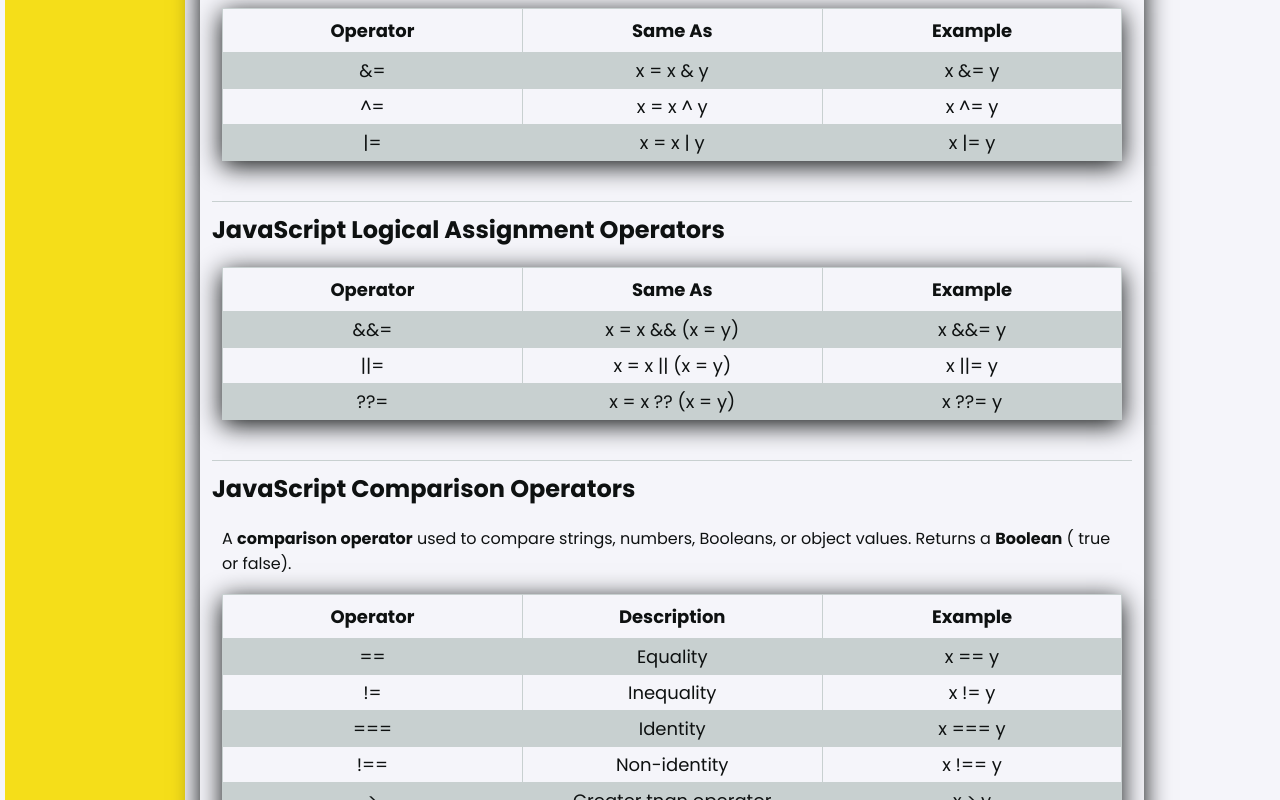
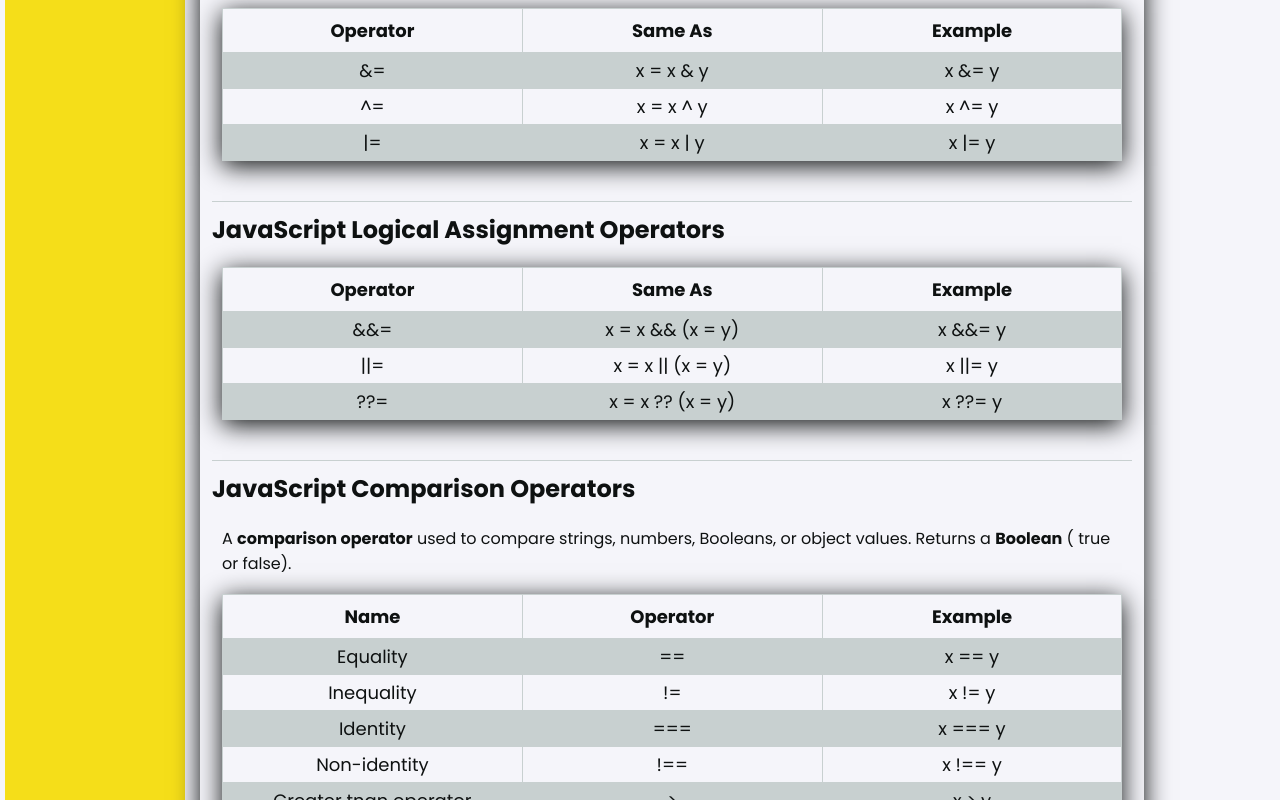
Before and after one commit to MateuszBryczek/Front-end_Template, a React (Create React App) app: page /JavaScript/JavaScriptBasics in a window 1280 px wide. Shown: the part 11200-12000 px from the top of the page. Built offline with nearby package versions, Linux system fonts and the light colour scheme.

Commit message:
content edited

```diff
--- a/src/features/JsPage/Pages/Page1/Articles/JavaScriptOperators.js
+++ b/src/features/JsPage/Pages/Page1/Articles/JavaScriptOperators.js
@@ -7,18 +7,17 @@
     Hint,
 } from "../../../../../common/Section";
 import Table from "../../../../../common/Tabele";
-import CodeSpace from "../../../../CodeSpace/CodeSpace";
 
-const arithmeticColumns = ['Operator', 'Description', 'Example'];
+const arithmeticColumns = ['Name', 'Operator', 'Example'];
 const arithmeticData = [
-    { Operator: '+', Description: 'Addition', Example: 'x + y' },
-    { Operator: '-', Description: 'Subtraction', Example: 'x - y' },
-    { Operator: '*', Description: 'Multiplication', Example: 'x * y' },
-    { Operator: '**', Description: 'Exponentiation', Example: 'x ** y' },
-    { Operator: '/', Description: 'Division', Example: 'x / y' },
-    { Operator: '%', Description: 'Modulus', Example: 'x % y' },
-    { Operator: '++', Description: 'Increment', Example: 'x ++' },
-    { Operator: '--', Description: 'Decrement', Example: 'x --' },
+    { Operator: '+', Name: 'Addition', Example: 'x + y' },
+    { Operator: '-', Name: 'Subtraction', Example: 'x - y' },
+    { Operator: '*', Name: 'Multiplication', Example: 'x * y' },
+    { Operator: '**', Name: 'Exponentiation', Example: 'x ** y' },
+    { Operator: '/', Name: 'Division', Example: 'x / y' },
+    { Operator: '%', Name: 'Modulus', Example: 'x % y' },
+    { Operator: '++', Name: 'Increment', Example: 'x ++' },
+    { Operator: '--', Name: 'Decrement', Example: 'x --' },
 ];
 const assignmentColumns = ['Operator', 'Same As', 'Example'];
 const assignmentData = [
@@ -48,16 +47,16 @@
     { Operator: '||=', 'Same As': 'x = x || (x = y)', Example: 'x ||= y' },
     { Operator: '??=', 'Same As': 'x = x ?? (x = y)', Example: 'x ??= y' },
 ];
-const comparisonColumns = ['Operator', 'Description', 'Example'];
+const comparisonColumns = ['Name', 'Operator', 'Example'];
 const comparisonData = [
-    { Operator: '==', Description: 'Equality', Example: 'x == y' },
-    { Operator: '!=', Description: 'Inequality', Example: 'x != y' },
-    { Operator: '===', Description: 'Identity', Example: 'x === y' },
-    { Operator: '!==', Description: 'Non-identity', Example: 'x !== y' },
-    { Operator: '>', Description: 'Greater tnan operator', Example: 'x > y' },
-    { Operator: '>=', Description: 'Greater tnan or equal', Example: 'x >= y' },
-    { Operator: '<', Description: 'Less than', Example: 'x < y' },
-    { Operator: '<=', Description: 'Less than or equal', Example: 'x <= y' },
+    { Name: 'Equality', Operator: '==', Example: 'x == y' },
+    { Name: 'Inequality', Operator: '!=', Example: 'x != y' },
+    { Name: 'Identity', Operator: '===',Example: 'x === y' },
+    { Name: 'Non-identity', Operator: '!==', Example: 'x !== y' },
+    { Name: 'Greater tnan operator', Operator: '>', Example: 'x > y' },
+    { Name: 'Greater tnan or equal', Operator: '>=', Example: 'x >= y' },
+    { Name: 'Less than', Operator: '<', Example: 'x < y' },
+    { Name: 'Less than or equal', Operator: '<=', Example: 'x <= y' },
 ];
 const logicalColumns = ['Name', 'Operator', 'Usage'];
 const logicalData = [
@@ -67,10 +66,10 @@
 ];
 const bitwiseColumns = ['Name', 'Operator', 'Usage'];
 const bitwiseData = [
-    { Name: 'AND', Operator: '&', Usage: '' },
-    { Name: 'OR', Operator: '|', Usage: '' },
-    { Name: 'XOR', Operator: '^', Usage: '' },
-    { Name: 'NOT', Operator: '~', Usage: '' },
+    { Name: 'AND', Operator: '&', Usage: 'return 1 if both are 1' },
+    { Name: 'OR', Operator: '|', Usage: 'return 1 if either is 1' },
+    { Name: 'XOR', Operator: '^', Usage: 'return 1 if they are different' },
+    { Name: 'NOT', Operator: '~', Usage: 'return inverted value' },
 ];
 
 export const JavaScriptOperators = () => (
@@ -122,7 +121,7 @@
 
 <SectionHeader>JavaScript Bitwise Operators</SectionHeader>
 <Section>
-<b>Logical operators</b> are commonly used with <b>Booleans</b>. Returns a <b>Boolean</b> value ( true or false).
+<b>Bitwise operators</b> treat their operands as a <b>binary code</b> (zeros and ones) instead of numbers. Returns <b>numerical values</b>.
 <Table columns={bitwiseColumns} data={bitwiseData}/>
 </Section>
         </Article>
```
